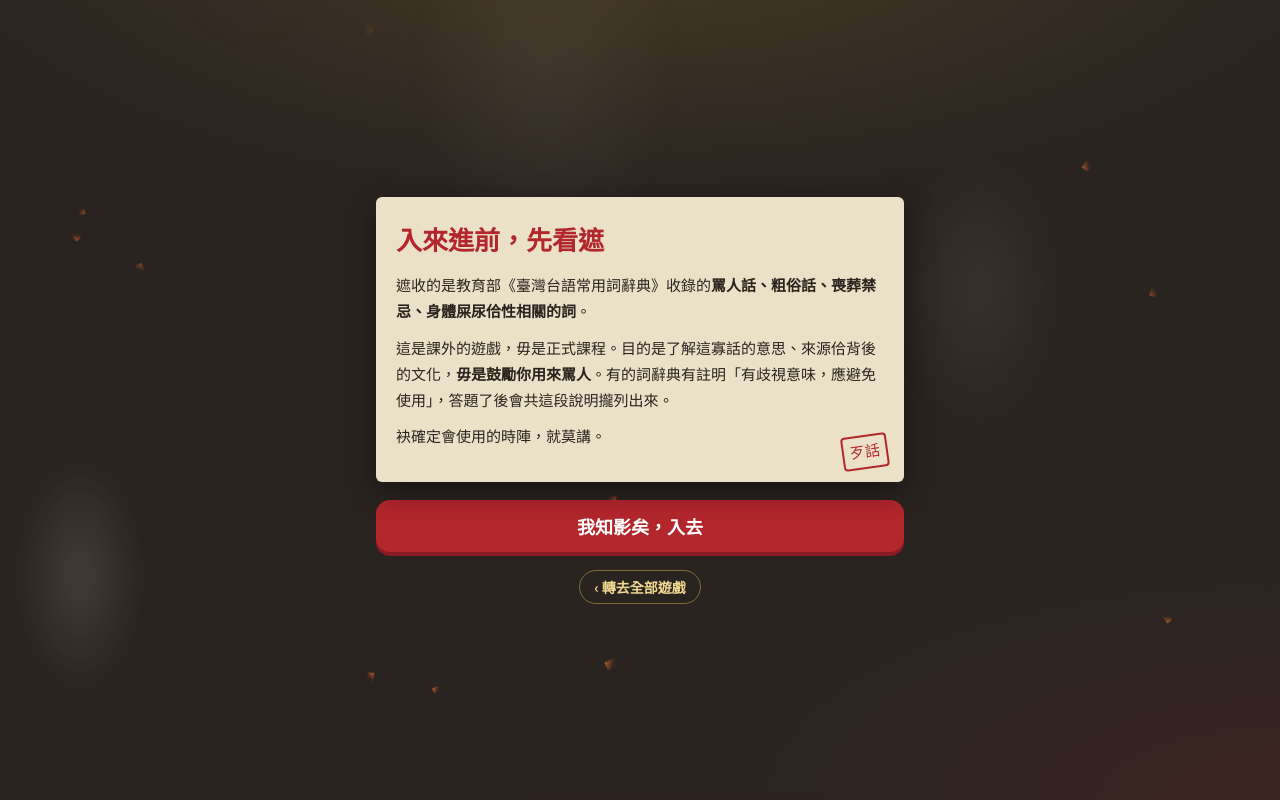
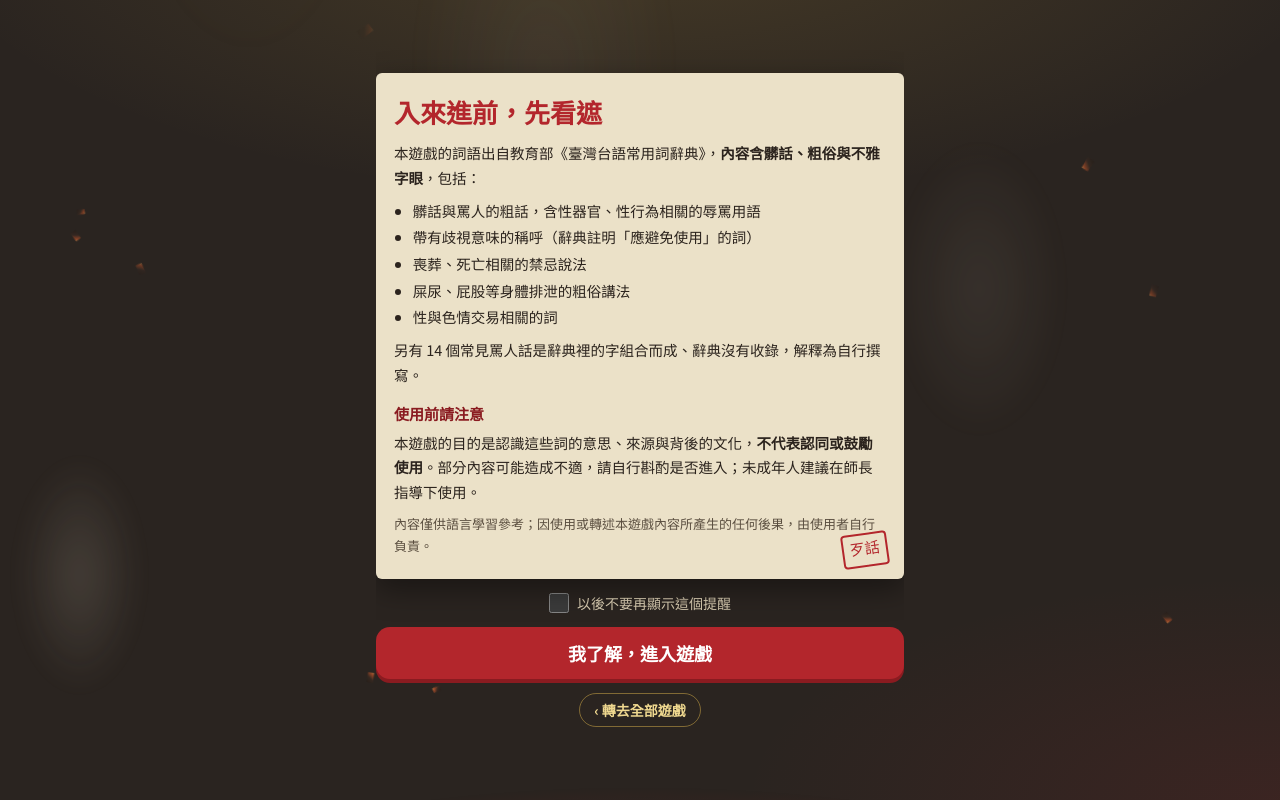
Before and after one commit to hankju/taigi-games, a plain HTML site: page games/phainn/index.html in a window 1280 px wide. Drawn offline with Linux system fonts and the light colour scheme; a web font is replaced by a local one.

Commit message:
網站圖示；歹話毋通講改成內容警示與每次顯示的提醒頁
- 新增網站圖示（大廳的紅燈籠）：favicon.svg 與加到主畫面用的 apple-touch-icon.png，大廳與各遊戲都掛上
- 大廳卡片：拿掉「課外」「非正式課程」，改成醒目的警示「內容含髒話、粗俗與不雅字眼，請斟酌使用」（games.js 新增 warn 欄位）
- 提醒頁：每次進入都顯示，可勾「以後不要再顯示這個提醒」（pw_skipgate）；
  列出包含哪些字眼、加上可能造成不適與免責說明；首頁的警示標籤可以再叫出提醒頁
- 舊版「看過一次就不再顯示」的 pw_ok 改版後清掉，大家都會重新看到新的提醒頁

Co-Authored-By: Claude Opus 5.5 <noreply@anthropic.com>

```diff
--- a/games.js
+++ b/games.js
@@ -42,8 +42,9 @@ window.GAMES = [
     icon: '🤐',
     name: '歹話毋通講',
     lo: 'Pháinn-uē m̄-thang kóng',
-    desc: '課外、毋是正式課程：辭典收錄的罵人話、喪葬禁忌、屎尿佮性相關的詞，聽聲揣意思、看情境猜講法。',
-    tags: ['課外', '非正式課程', '辭典錄音'],
+    desc: '教育部辭典收錄的罵人話、喪葬禁忌、屎尿佮性相關的詞，聽聲揣意思、看情境猜講法。',
+    warn: '內容含髒話、粗俗與不雅字眼，請斟酌使用',
+    tags: ['辭典錄音', '400 个詞'],
     color: '#2a2420',
     accent: '#d7b04a',
     hist: 'pw_hist'
--- a/games/phainn/index.html
+++ b/games/phainn/index.html
@@ -4,7 +4,9 @@
 <meta charset="utf-8">
 <meta name="viewport" content="width=device-width,initial-scale=1,viewport-fit=cover">
 <meta name="theme-color" content="#2a2420">
-<title>歹話毋通講・課外</title>
+<title>歹話毋通講</title>
+<link rel="icon" href="../../favicon.svg" type="image/svg+xml">
+<link rel="apple-touch-icon" href="../../apple-touch-icon.png">
 <link rel="preconnect" href="https://fonts.googleapis.com">
 <link rel="stylesheet" href="https://fonts.googleapis.com/css2?family=LXGW+WenKai+TC:wght@400;700&family=Noto+Sans:wght@500;600&family=Noto+Sans+TC:wght@400;500;700&display=swap">
 <style>
@@ -59,7 +61,7 @@ button:focus-visible,a:focus-visible{outline:3px solid var(--gold);outline-offse
 
 /* 首頁 */
 .hero{text-align:center;padding-top:4px}
-.hero .kick{display:inline-block;font-size:13px;color:var(--gold-soft);border:1px dashed rgba(215,176,74,.6);border-radius:6px;padding:2px 10px}
+.hero .kick{display:inline-block;background:transparent;font-size:13px;color:var(--gold-soft);border:1px dashed rgba(215,176,74,.6);border-radius:6px;padding:2px 10px}
 .hero .lo{display:block;margin-top:14px;color:var(--gold-soft);font-size:15px}
 .hero h1{margin:6px 0 0;font-size:clamp(34px,10.5vw,52px);letter-spacing:.1em;transform:rotate(-2deg)}
 /* 開場唯一的動作：封條「啪」一聲貼上去 */
@@ -87,10 +89,19 @@ button:focus-visible,a:focus-visible{outline:3px solid var(--gold);outline-offse
 .credit{text-align:center;font-size:11.5px;line-height:1.5;color:#a89a80}
 
 /* 進入前的說明 */
-.gate{justify-content:center;gap:18px}
-.gate .paper{background:var(--paper);color:var(--ink);border-radius:6px;padding:22px 20px;box-shadow:0 10px 30px rgba(0,0,0,.4);line-height:1.75;font-size:15px;position:relative}
-.gate .paper h2{margin:0 0 8px;font-family:var(--display);font-size:26px;color:var(--seal)}
-.gate .paper p{margin:0 0 10px}
+/* 每次進來都先顯示；內容較長，手機上可以捲動（上下用 auto margin 置中，捲動時才不會切到頂端） */
+.gate{gap:14px;overflow-y:auto;padding-block:6px}
+.gate>:first-child{margin-top:auto}
+.gate>:last-child{margin-bottom:auto}
+.gate .paper{background:var(--paper);color:var(--ink);border-radius:6px;padding:20px 18px 22px;box-shadow:0 10px 30px rgba(0,0,0,.4);line-height:1.7;font-size:14.5px;position:relative}
+.gate .paper h2{margin:0 0 4px;font-family:var(--display);font-size:26px;color:var(--seal)}
+.gate .paper h3{margin:14px 0 4px;font-size:15px;color:var(--seal-d)}
+.gate .paper p{margin:0 0 8px}
+.gate .paper ul{margin:0 0 8px;padding-left:1.3em}
+.gate .paper li{margin:2px 0}
+.gate .paper .fine{font-size:13px;color:#5b4f40;margin:0}
+.gate .skip{display:flex;align-items:center;justify-content:center;gap:8px;font-size:14px;color:#d9cdb2;cursor:pointer}
+.gate .skip input{width:20px;height:20px;accent-color:var(--seal);margin:0}
 .gate .paper .sig{position:absolute;right:16px;bottom:12px;font-family:var(--display);color:var(--seal);border:2px solid var(--seal);border-radius:4px;padding:2px 6px;transform:rotate(-8deg);font-size:15px}
 .btn{height:52px;border:0;border-radius:14px;background:var(--seal);color:#fff;font-size:18px;font-weight:700;box-shadow:0 4px 0 var(--seal-d)}
 .btn.ghost{background:transparent;color:var(--gold-soft);border:1.5px solid rgba(215,176,74,.6);box-shadow:none}
@@ -197,21 +208,31 @@ button:focus-visible,a:focus-visible{outline:3px solid var(--gold);outline-offse
 <div id="app">
 
 <section class="screen gate" id="gate" hidden>
-  <div class="paper">
-    <h2>入來進前，先看遮</h2>
-    <p>遮收的是教育部《臺灣台語常用詞辭典》收錄的<strong>罵人話、粗俗話、喪葬禁忌、身體屎尿佮性相關的詞</strong>。</p>
-    <p>這是課外的遊戲，毋是正式課程。目的是了解這寡話的意思、來源佮背後的文化，<strong>毋是鼓勵你用來罵人</strong>。有的詞辭典有註明「有歧視意味，應避免使用」，答題了後會共這段說明攏列出來。</p>
-    <p>袂確定會使用的時陣，就莫講。</p>
+  <div class="paper" role="document" aria-labelledby="gatetitle">
+    <h2 id="gatetitle">入來進前，先看遮</h2>
+    <p>本遊戲的詞語出自教育部《臺灣台語常用詞辭典》，<strong>內容含髒話、粗俗與不雅字眼</strong>，包括：</p>
+    <ul>
+      <li>髒話與罵人的粗話，含性器官、性行為相關的辱罵用語</li>
+      <li>帶有歧視意味的稱呼（辭典註明「應避免使用」的詞）</li>
+      <li>喪葬、死亡相關的禁忌說法</li>
+      <li>屎尿、屁股等身體排泄的粗俗講法</li>
+      <li>性與色情交易相關的詞</li>
+    </ul>
+    <p>另有 14 個常見罵人話是辭典裡的字組合而成、辭典沒有收錄，解釋為自行撰寫。</p>
+    <h3>使用前請注意</h3>
+    <p>本遊戲的目的是認識這些詞的意思、來源與背後的文化，<strong>不代表認同或鼓勵使用</strong>。部分內容可能造成不適，請自行斟酌是否進入；未成年人建議在師長指導下使用。</p>
+    <p class="fine">內容僅供語言學習參考；因使用或轉述本遊戲內容所產生的任何後果，由使用者自行負責。</p>
     <span class="sig">歹話</span>
   </div>
-  <button class="btn" id="agree">我知影矣，入去</button>
+  <label class="skip"><input type="checkbox" id="skipgate">以後不要再顯示這個提醒</label>
+  <button class="btn" id="agree">我了解，進入遊戲</button>
   <a class="hublink" href="../../" style="align-self:center">‹ 轉去全部遊戲</a>
 </section>
 
 <section class="screen" id="home" hidden>
   <div class="toprow"><a class="hublink" href="../../">‹ 全部遊戲</a><span class="tbtns"><button class="tog" id="bgm">🎵 配樂：關</button><button class="tog" id="sfx">🔊 音效</button></span></div>
   <div class="hero">
-    <span class="kick">課外・毋是正式課程</span>
+    <button class="kick" id="showgate" aria-label="看內容提醒">⚠ 含髒話與不雅字眼</button>
     <span class="lo">Pháinn-uē m̄-thang kóng</span>
     <h1><span class="seal">歹話毋通講<span class="stamp">封</span></span></h1>
     <p>聽辭典的真人錄音，揣出這寡歹聽話的意思；看情境，猜台語會按怎講。一擺 10 題。</p>
@@ -490,7 +511,9 @@ $('#dback').onclick = () => { if (audio) audio.pause(); renderHome(); show('home
 $('#home2').onclick = () => { renderHome(); show('home'); };
 $('#again').onclick = () => start(mode);
 $('#retry').onclick = () => start(mode, wrong.slice());
-$('#agree').onclick = () => { store.set('pw_ok', 1); renderHome(); show('home'); };
+// 內容提醒：預設每次都顯示，勾「以後不要再顯示」才記在 pw_skipgate；首頁的警示標籤可以再叫出來看
+$('#agree').onclick = () => { store.set('pw_skipgate', $('#skipgate').checked ? 1 : 0); renderHome(); show('home'); };
+$('#showgate').onclick = () => { $('#skipgate').checked = !!store.get('pw_skipgate', 0); show('gate'); };
 document.addEventListener('keydown', e => {
   if ($('#play').hidden) return;
   const i = '1234'.indexOf(e.key);
@@ -501,7 +524,8 @@ document.addEventListener('keydown', e => {
 HubMusic.attachToggle($('#bgm'), 'phainn');
 FX.attachToggle($('#sfx'));
 renderHome();
-show(store.get('pw_ok', 0) ? 'home' : 'gate');
+try { localStorage.removeItem('pw_ok'); } catch (e) {}   // 舊版「看過一次就不再顯示」的紀錄，改版後不用了
+show(store.get('pw_skipgate', 0) ? 'home' : 'gate');
 </script>
 </body>
 </html>
```
Also changed, not shown: games/newyear/index.html (+2 -0 lines), games/tailo/index.html (+2 -0 lines), games/yeshi/index.html (+2 -0 lines), index.html (+5 -0 lines), apple-touch-icon.png (added), favicon.svg (added), 2 other files.
